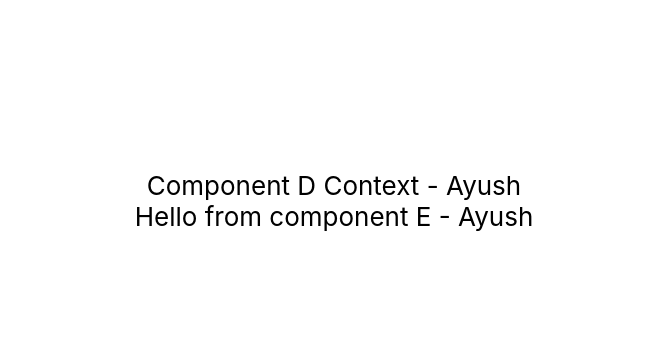
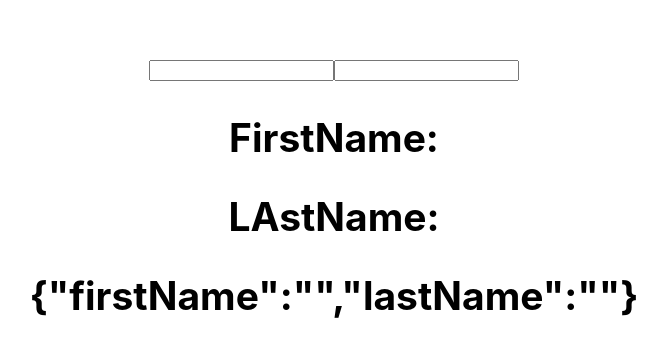
Before and after one commit to yuno-gen/react-basics, a React (Create React App) app: page / in a window 1280 px wide. Shown: the part 119-476 px from the top of the page, without its empty margins (306-973 px from the left). Built offline with nearby package versions, Linux system fonts and the light colour scheme.

Commit message:
useState

```diff
--- a/src/App.js
+++ b/src/App.js
@@ -15,6 +15,9 @@ import Hero from './component/Hero';
 import PortalRoot from './component/PortalRoot';
 import { UserProvider } from './UserContext';
 import ComponentC from './component/ComponentC';
+import HookCounter from './component/HookCounter';
+import HookCounter2 from './component/HookCounter2';
+import HookCounter3 from './component/HookCounter3';
 
 function App() {
   return (
@@ -44,9 +47,13 @@ function App() {
         </ErrorBoundary>         */}
         {/* <PortalRoot /> */}
 
-        <UserProvider value='Ayush'>
+        {/* <UserProvider value={{firstName: 'Ayush', lastName: 'Solanki'}}>
           <ComponentC />
-        </UserProvider>
+        </UserProvider> */}
+
+        {/* <HookCounter /> */}
+        {/* <HookCounter2 /> */}
+        <HookCounter3 />
       </header>
     </div>
   );
--- a/src/component/ComponentD.js
+++ b/src/component/ComponentD.js
@@ -3,11 +3,12 @@ import UserContext from '../UserContext';
 import ComponentE from './ComponentE'
 
 export class ComponentD extends Component {
-    static contextType = UserContext
+    // static contextType = UserContext
     render() {
         return (
             <div>
-                Component D Context - {this.context}
+                Component D Context = this.context only when only single user context
+                {/* Component D Context - {this.context} */}
                 <ComponentE />
             </div>
         )
--- a/src/component/ComponentE.js
+++ b/src/component/ComponentE.js
@@ -5,8 +5,8 @@ export class ComponentE extends Component {
     render() {
         return (
             <UserConsumer>
-                {userName => {
-                    return <div>Hello from component E - {userName}</div>
+                {user => {
+                    return <div>Hello from component E - {user.firstName} {user.lastName}</div>
                 }}
             </UserConsumer>
         )
--- /dev/null
+++ b/src/component/HookCounter.js
@@ -0,0 +1,13 @@
+import React, { useState } from 'react';
+
+function HookCounter() {
+    const [count, setCount] = useState(0);
+
+    return (
+        <div>
+            <button onClick={() => setCount(count+1)}>Count: {count}</button>
+        </div>
+    );
+}
+
+export default HookCounter;
--- /dev/null
+++ b/src/component/HookCounter2.js
@@ -0,0 +1,26 @@
+import React, { useState } from 'react';
+
+function HookCounter2() {
+    const initialCount = 0;
+    const [count, setCount] = useState(initialCount);
+
+    const incrementFive = () => {
+        for (let i=0; i<5; i++) {
+            setCount(prevCount => prevCount + 1);
+        }
+    }
+
+    return (
+        <div>
+            Count: {count}
+            <div>
+                <button onClick={() => setCount(initialCount)}>Reset</button>
+                <button onClick={() => setCount(count + 1)}>Increment</button>
+                <button onClick={() => setCount(count - 1)}>Decrement</button>
+                <button onClick={incrementFive}>Increment By 5</button>
+            </div>
+        </div>
+    );
+}
+
+export default HookCounter2;
--- /dev/null
+++ b/src/component/HookCounter3.js
@@ -0,0 +1,18 @@
+import React, { useState } from 'react';
+
+function HookCounter3() {
+    const [name, setName] = useState({firstName: '', lastName: ''});
+
+    return (
+        <form>
+          <input type="text" value={name.firstName} onChange={e => setName({...name, firstName: e.target.value})} />
+          <input type="text" value={name.lastName} onChange={e => setName({...name, lastName: e.target.value})} />
+
+          <h2>FirstName: {name.firstName}</h2>
+          <h2>LAstName: {name.lastName}</h2>
+          <h2>{JSON.stringify(name)}</h2>
+        </form>
+    )
+}
+
+export default HookCounter3;
```
